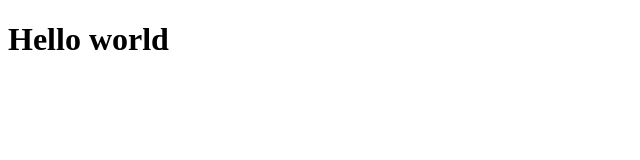
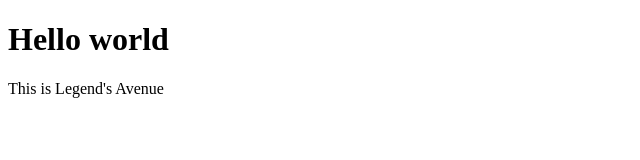
Before and after one commit to Kwagei/git-demo, a plain HTML site: page index.html in a window 1280 px wide. Shown: the whole page, without its empty margins (0-640 px from the left). Drawn offline with Linux system fonts and the light colour scheme.

Commit message:
Add project location

```diff
--- a/index.html
+++ b/index.html
@@ -7,5 +7,6 @@
 	</head>
 	<body>
 		<h1>Hello world</h1>
+		<p>This is Legend's Avenue</p>
 	</body>
 </html>
```
